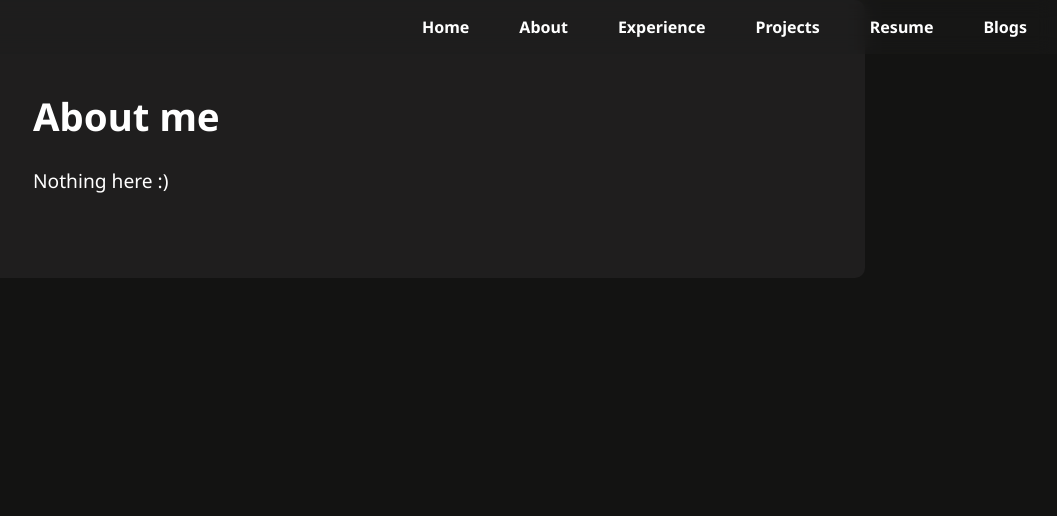
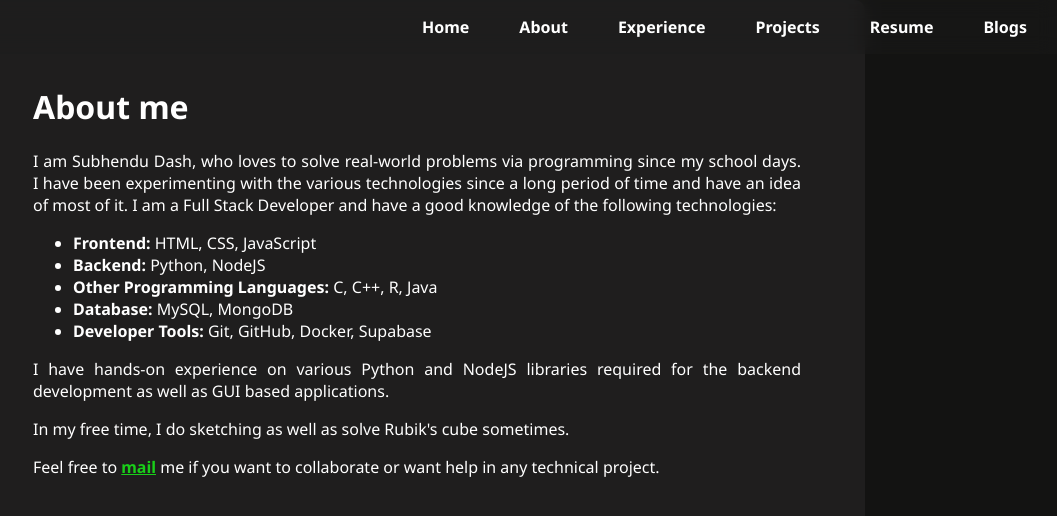
Before and after one commit to subhendudash02/subhendudash02.github.io, a Next.js app: page /about in a window 1280 px wide. Shown: the top 516 px of the page, without its empty margins (223-1280 px from the left). Built offline with nearby package versions, Linux system fonts and the light colour scheme.

Commit message:
Add about

```diff
--- a/src/pages/about.js
+++ b/src/pages/about.js
@@ -4,6 +4,7 @@ import Navbar from "@/utils/navbar";
 import Head from "next/head";
 
 import { Noto_Sans } from 'next/font/google';
+import social from "@/utils/social";
 
 const font = Noto_Sans({ subsets: ['latin'], weight: '400' });
 
@@ -20,8 +21,20 @@ export default function About() {
         <div className={`${aboutStyle.about} ${font.className}`}>
             <div className={aboutStyle.body}>
                 <h1>About me</h1>
-                <p>Nothing here :)</p>
-
+                <p>I am Subhendu Dash, who loves to solve real-world problems via programming since my school days. I have been experimenting
+                    with the various technologies since a long period of time and have an idea of most of it. I am a Full Stack Developer and
+                    have a good knowledge of the following technologies:
+                </p>
+                <ul>
+                    <li><b>Frontend:</b> HTML, CSS, JavaScript</li>
+                    <li><b>Backend: </b>Python, NodeJS</li>
+                    <li><b>Other Programming Languages: </b>C, C++, R, Java</li>
+                    <li><b>Database: </b>MySQL, MongoDB</li>
+                    <li><b>Developer Tools: </b>Git, GitHub, Docker, Supabase</li>
+                </ul>
+                <p>I have hands-on experience on various Python and NodeJS libraries required for the backend development as well as GUI based applications.</p>
+                <p>In my free time, I do sketching as well as solve Rubik's cube sometimes.</p>
+                <p>Feel free to <a href={social.email}>mail</a> me if you want to collaborate or want help in any technical project.</p>
             </div>
         </div>
         </>
--- a/src/styles/About.module.css
+++ b/src/styles/About.module.css
@@ -9,11 +9,11 @@
 
 .body {
     text-align: justify;
-    font-size: 1.2rem;
 }
 
 @media screen and (max-width: 768px) {
     .about {
+        padding: 10% 0 0 0;
         width: 85%;
         background-color: #131312;
         border-radius: 0;
```
